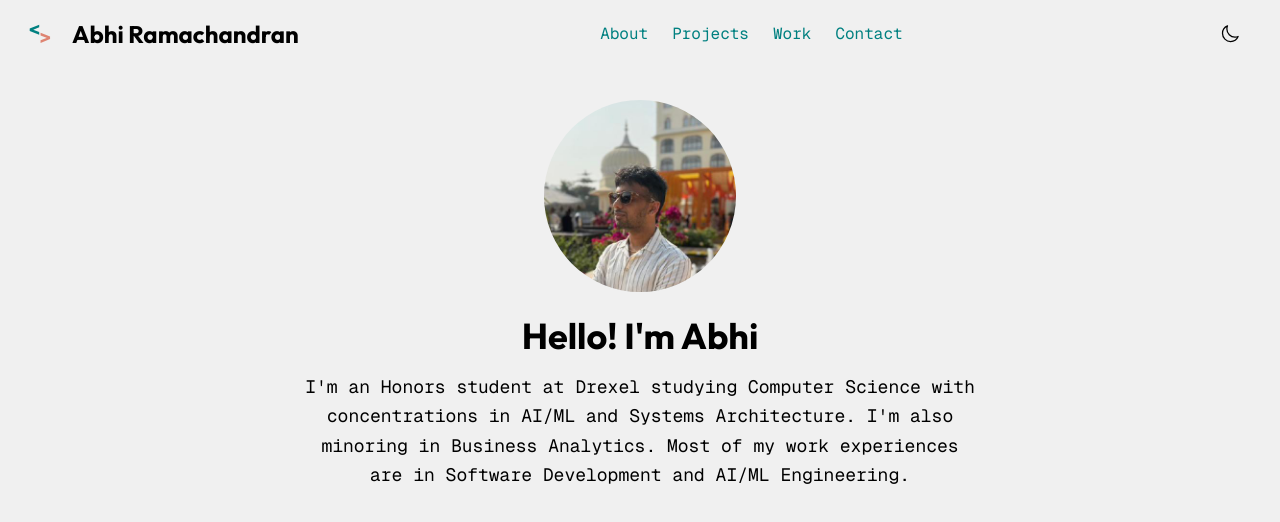
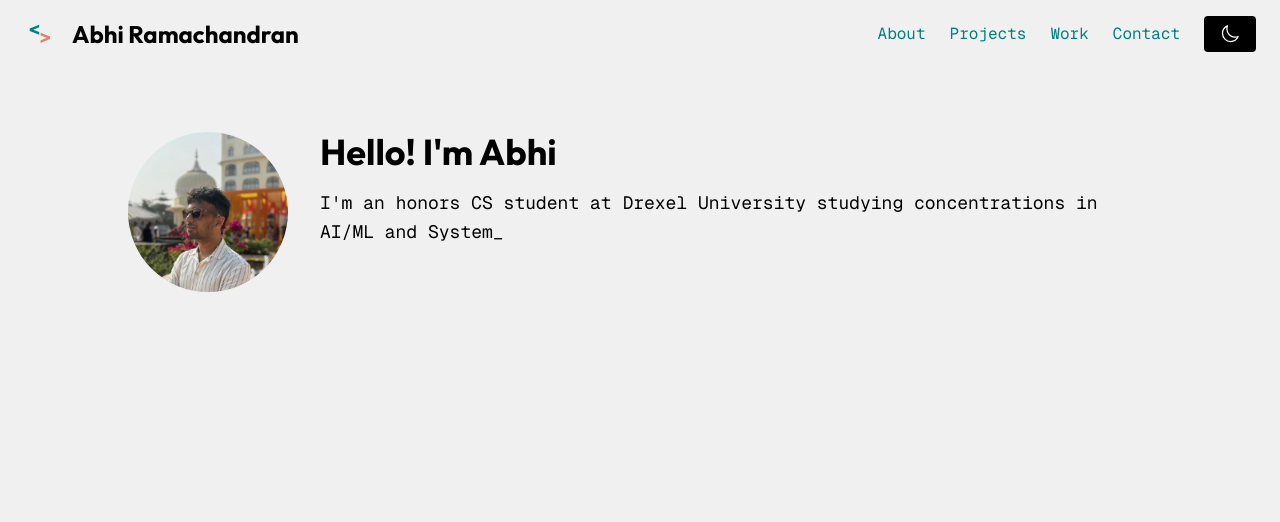
Before and after one commit to theabhiramr/theabhiramr, a React (Vite) app: page / in a window 1280 px wide. Shown: the top 522 px of the page. Built offline with nearby package versions, Linux system fonts and the light colour scheme.

Commit message:
added typing animation to homepage

```diff
--- a/src/App.jsx
+++ b/src/App.jsx
@@ -6,25 +6,42 @@ import Projects from './pages/Projects';
 import Work from './pages/Work';
 import Contact from './pages/Contact';
 import { profileJpeg } from './assets';
+import { useTypewriter } from './hooks';
 
 // Home component
 const Home = () => {
+  const bioText = "I'm an honors CS student at Drexel University studying concentrations in AI/ML and Systems Architecture. I'm also minoring in Business Analytics. Most of my work experiences are in Software Development and Artificial Intelligence.";
+  const { displayText, isTyping, isComplete } = useTypewriter(bioText);
+
     return (
-        <main className="container mx-auto px-4 py-8">
-            <section id="about" className="text-center mb-16">
+        <main className="w-full">
+            {/* Hero Section - Full Width with Padding */}
+            <section className="w-full px-20 md:px-16 lg:px-32 py-16">
+                <div className="max-w-6xl flex flex-col md:flex-row items-start gap-8">
+                    {/* Profile Image */}
                     <img
                         src={profileJpeg}
                         alt="Abhiram Ramachandran"
-                    className="w-48 h-48 rounded-full mx-auto mb-6 object-cover"
+                        className="w-32 h-32 md:w-40 md:h-40 rounded-full object-cover flex-shrink-0"
                     />
+
+                    {/* Text Content */}
+                    <div className="flex-1">
                         <h2 className="text-4xl font-outfit font-bold mb-4">Hello! I'm Abhi</h2>
-                <p className="text-lg font-geist-mono max-w-2xl mx-auto leading-relaxed">
-                    I'm an Honors student at Drexel studying Computer Science with concentrations in AI/ML and
-                    Systems Architecture. I'm also minoring in Business Analytics. Most of my work experiences are in Software
-                    Development and AI/ML Engineering.
+                        <p className="text-lg font-geist-mono leading-relaxed min-h-[120px]">
+                            {displayText}
+                            <span className={`typing-cursor ${isTyping ? 'typing-pause' : 'typing-blink'}`}></span>
                         </p>
+                    </div>
+                </div>
             </section>
-            {/* Rest of your existing content */}
+
+            {/* Other sections can follow the same pattern */}
+            <section className="w-full px-4 md:px-8 lg:px-12 py-8">
+                <div className="max-w-6xl">
+                    {/* Future content sections */}
+                </div>
+            </section>
         </main>
     );
 };
--- a/src/components/Navbar.jsx
+++ b/src/components/Navbar.jsx
@@ -9,7 +9,7 @@ export default function Navbar({ darkMode, toggleDarkMode, resetToSystemTheme })
     useEffect(() => {
         const handleScroll = () => {
             const scrollTop = window.scrollY;
-            setIsScrolled(scrollTop > 0); // Appears after scrolling 50px
+            setIsScrolled(scrollTop > 0);
         };
 
         window.addEventListener('scroll', handleScroll);
@@ -31,19 +31,19 @@ export default function Navbar({ darkMode, toggleDarkMode, resetToSystemTheme })
                     <h1 className="hidden md:block text-2xl font-outfit font-bold ml-4">Abhi Ramachandran</h1>
                 </div>
 
-                {/* Navigation Links - moved inside the flex container */}
-                <nav className="hidden md:flex space-x-6">
-                    <NavLink to="/about" className={navLinkClasses}>About</NavLink>
-                    <NavLink to="/projects" className={navLinkClasses}>Projects</NavLink>
-                    <NavLink to="/work" className={navLinkClasses}>Work</NavLink>
-                    <NavLink to="/contact" className={navLinkClasses}>Contact</NavLink>
-                </nav>
-
                 {/* Theme Controls */}
                 <div className="flex items-center space-x-2">
+                    {/* Navigation Links */}
+                    <nav className="hidden md:flex space-x-6 mr-6">
+                        <NavLink to="/about" className={navLinkClasses}>About</NavLink>
+                        <NavLink to="/projects" className={navLinkClasses}>Projects</NavLink>
+                        <NavLink to="/work" className={navLinkClasses}>Work</NavLink>
+                        <NavLink to="/contact" className={navLinkClasses}>Contact</NavLink>
+                    </nav>
+
                     <button
                         onClick={toggleDarkMode}
-                        className="text-content px-4 py-2 rounded hover:bg-content hover:text-background transition-colors duration-300"
+                        className="bg-black text-white dark:bg-white dark:text-black px-4 py-2 rounded hover:bg-gray-200 hover:text-black dark:hover:bg-gray-800 dark:hover:text-white transition-colors duration-300"
                         title={darkMode ? 'Switch to light mode' : 'Switch to dark mode'}
                     >
                         {darkMode ? (
@@ -52,9 +52,8 @@ export default function Navbar({ darkMode, toggleDarkMode, resetToSystemTheme })
                             <MoonIcon className="w-5 h-5" />
                         )}
                     </button>
-
                 </div>
-            </div> {/* This closing div was in the wrong place before */}
+            </div>
         </header>
     );
 }
--- /dev/null
+++ b/src/hooks/index.js
@@ -0,0 +1,3 @@
+import { useTypewriter } from "./useTypewriter";
+
+export { useTypewriter };
--- /dev/null
+++ b/src/hooks/useTypewriter.js
@@ -0,0 +1,39 @@
+import { useState, useEffect } from 'react';
+
+export const useTypewriter = (text, speed = 50, startDelay = 1000) => {
+    const [displayText, setDisplayText] = useState('');
+    const [currentIndex, setCurrentIndex] = useState(0);
+    const [isTyping, setIsTyping] = useState(false);
+    const [isComplete, setIsComplete] = useState(false);
+
+    useEffect(() => {
+        // Start typing after the delay
+        const delayTimeout = setTimeout(() => {
+            setIsTyping(true);
+        }, startDelay);
+
+        return () => clearTimeout(delayTimeout);
+    }, [startDelay]);
+
+    useEffect(() => {
+        if (isTyping && currentIndex < text.length) {
+            const prevChar =  currentIndex > 0 ? text[currentIndex - 1] : '';
+            let typeSpeed = speed;
+
+            if (prevChar === '.' || prevChar === '!' || prevChar === '?') {
+                typeSpeed = 400; // 800ms pause after sentences
+            }
+
+            const timeout = setTimeout(() => {
+                setDisplayText(prev => prev + text[currentIndex]);
+                setCurrentIndex(prev => prev + 1);
+            }, typeSpeed);
+
+            return () => clearTimeout(timeout);
+        } else if (isTyping && currentIndex >= text.length) {
+            setIsComplete(true);
+        }
+    }, [currentIndex, text, speed, isTyping]);
+
+    return { displayText, isTyping: isTyping && currentIndex < text.length, isComplete };
+};
--- a/src/index.css
+++ b/src/index.css
@@ -64,14 +64,25 @@
 }
 
 /* Custom animations and effects */
-#bio::after {
+.typing-cursor::after {
     content: "_";
-    animation: blink 500ms linear infinite alternate;
+    color: var(--color-content);
 }
 
-@keyframes blink{
-    0%{opacity: 0;}
-    100%{opacity: 1;}
+/* Blinking animation when idle */
+.typing-blink::after {
+    animation: blink 800ms step-end infinite;
+}
+
+/* Solid cursor when typing (no animation) */
+.typing-pause::after {
+    opacity: 1;
+    animation: none;
+}
+
+@keyframes blink {
+    0%, 50% { opacity: 1; }
+    51%, 100% { opacity: 0; }
 }
 
 @layer components {
```
Lines whose indentation alone changed are shown as unchanged.
